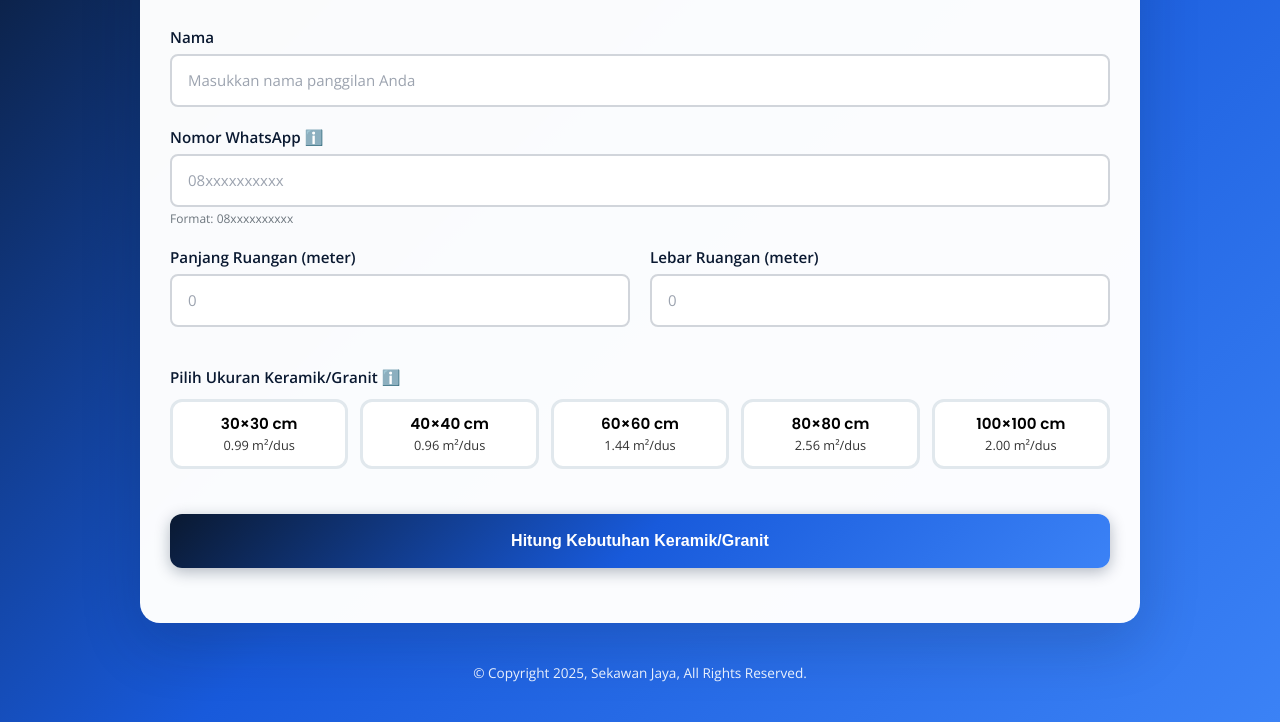
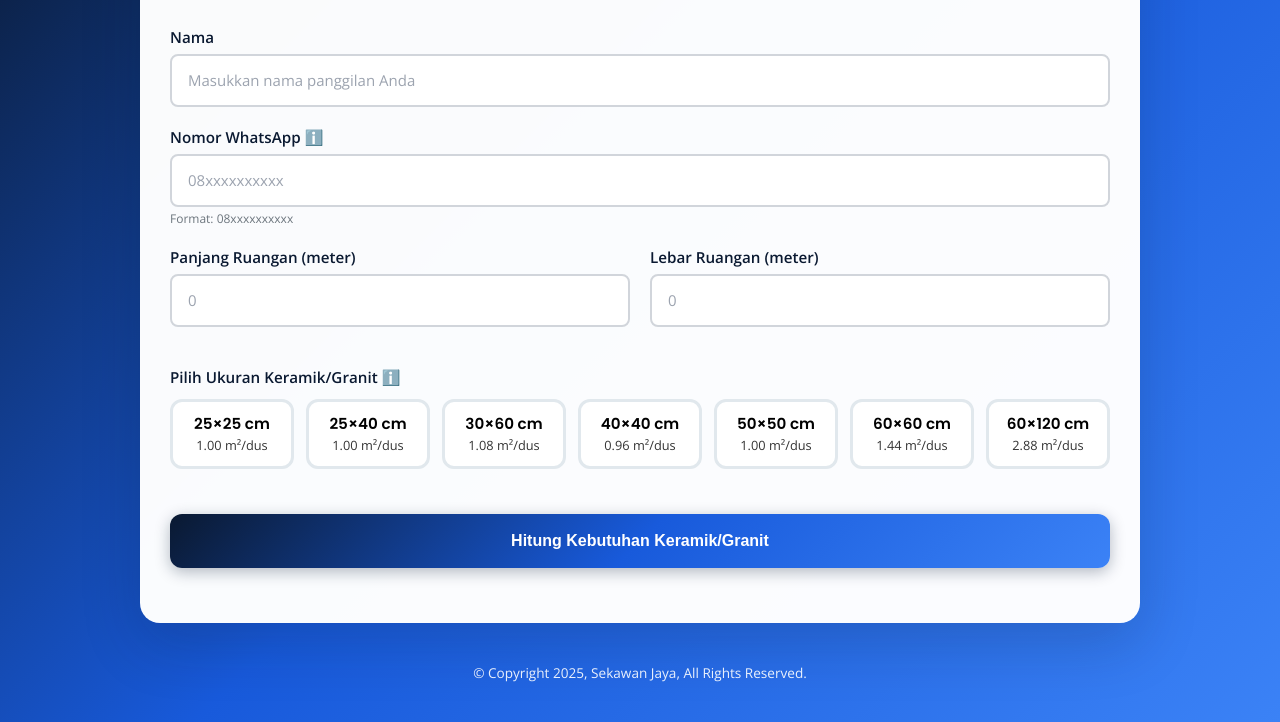
Before and after one commit to sekawanjayapml/kalkulator, a plain HTML site: page index.html in a window 1280 px wide. Shown: the part 169-891 px from the top of the page. Drawn offline with nearby package versions, Linux system fonts and the light colour scheme.

Commit message:
index.html

```diff
--- a/index.html
+++ b/index.html
@@ -149,7 +149,7 @@
 
         .granite-grid {
             display: grid;
-            grid-template-columns: repeat(auto-fit, minmax(120px, 1fr));
+            grid-template-columns: repeat(auto-fit, minmax(110px, 1fr));
             gap: 12px;
             margin-top: 10px;
         }
@@ -801,30 +801,40 @@
                         </span>
                     </label>
                     <div class="granite-grid">
-                        <div class="granite-option" data-size="30x30" data-area="0.99">
-                            <input type="radio" name="graniteSize" value="30x30">
-                            <div class="granite-size">30×30 cm</div>
-                            <div class="granite-area">0.99 m²/dus</div>
+						<div class="granite-option" data-size="25x25" data-area="1.00">
+							<input type="radio" name="graniteSize" value="25x25">
+							<div class="granite-size">25×25 cm</div>
+							<div class="granite-area">1.00 m²/dus</div>
+						</div>
+						<div class="granite-option" data-size="25x40" data-area="1.00">
+							<input type="radio" name="graniteSize" value="25x40">
+							<div class="granite-size">25×40 cm</div>
+							<div class="granite-area">1.00 m²/dus</div>
+						</div>
+						<div class="granite-option" data-size="30x60" data-area="1.08">
+							<input type="radio" name="graniteSize" value="30x60">
+							<div class="granite-size">30×60 cm</div>
+							<div class="granite-area">1.08 m²/dus</div>
 						</div>
 						<div class="granite-option" data-size="40x40" data-area="0.96">
 							<input type="radio" name="graniteSize" value="40x40">
 							<div class="granite-size">40×40 cm</div>
 							<div class="granite-area">0.96 m²/dus</div>
 						</div>
+						<div class="granite-option" data-size="50x50" data-area="1.00">
+							<input type="radio" name="graniteSize" value="50x50">
+							<div class="granite-size">50×50 cm</div>
+							<div class="granite-area">1.00 m²/dus</div>
+						</div>
 						<div class="granite-option" data-size="60x60" data-area="1.44">
 							<input type="radio" name="graniteSize" value="60x60">
 							<div class="granite-size">60×60 cm</div>
 							<div class="granite-area">1.44 m²/dus</div>
 						</div>
-                        <div class="granite-option" data-size="80x80" data-area="2.56">
-                            <input type="radio" name="graniteSize" value="80x80">
-                            <div class="granite-size">80×80 cm</div>
-                            <div class="granite-area">2.56 m²/dus</div>
-                        </div>
-                        <div class="granite-option" data-size="100x100" data-area="2.00">
-                            <input type="radio" name="graniteSize" value="100x100">
-                            <div class="granite-size">100×100 cm</div>
-                            <div class="granite-area">2.00 m²/dus</div>
+						<div class="granite-option" data-size="60x120" data-area="2.88">
+							<input type="radio" name="graniteSize" value="60x120">
+							<div class="granite-size">60×120 cm</div>
+							<div class="granite-area">2.88 m²/dus</div>
 						</div>
 					</div>
                 </div>
```
Lines whose indentation alone changed are shown as unchanged.
